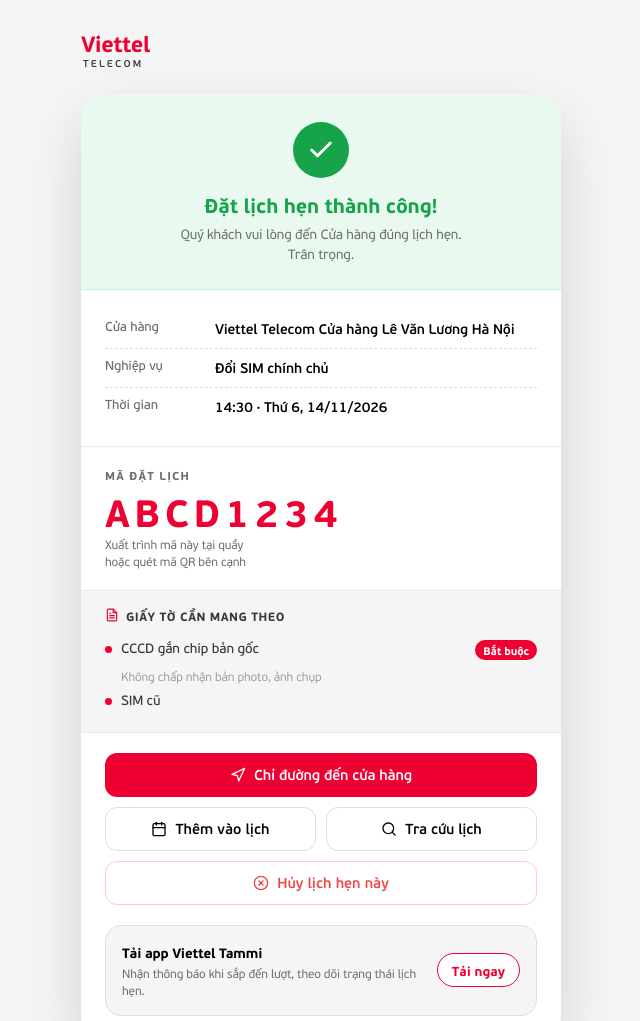
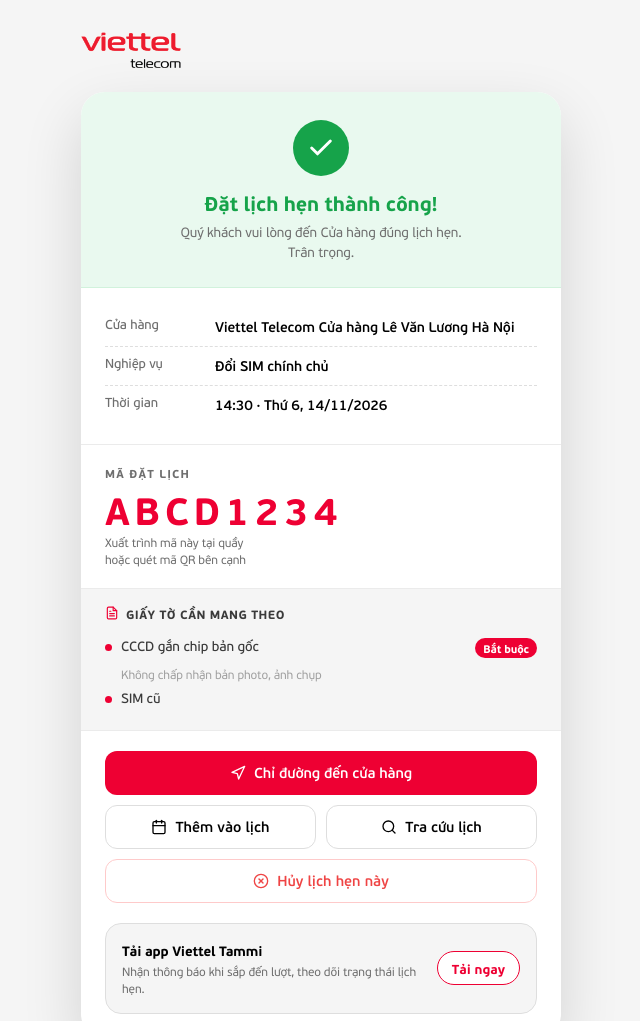
Before and after one commit to violet110901-lang/viettel-le-van-luong-landing, a plain HTML site: page modal-success.html in a window 1280 px wide. Shown: the top 1021 px of the page, without its empty margins (319-959 px from the left). Drawn offline with Linux system fonts and the light colour scheme; a script that the page names is missing.

Commit message:
Sửa logo modal + safe-area header
- modal-cancel/success/activate, tra-cuu: thay text "Viettel/TELECOM" → img viettel-logo.png (đúng logo)
- index.html: viewport-fit=cover + header padding-top env(safe-area-inset-top) tránh Dynamic Island

Co-Authored-By: Claude Sonnet 4.6 <noreply@anthropic.com>

```diff
--- a/modal-success.html
+++ b/modal-success.html
@@ -85,10 +85,7 @@
 <body>
 
 <div class="vt-logo-strip">
-  <div>
-    <div class="v-red">Viettel</div>
-    <div class="v-sub">TELECOM</div>
-  </div>
+  <img src="assets/viettel-logo.png" alt="Viettel Telecom" style="height:36px;width:auto;display:block">
 </div>
 
 <div class="modal-card">
```
Also changed, not shown: index.html (+2 -2 lines), modal-activate.html (+1 -4 lines), modal-cancel.html (+1 -4 lines), tra-cuu.html (+1 -4 lines).
